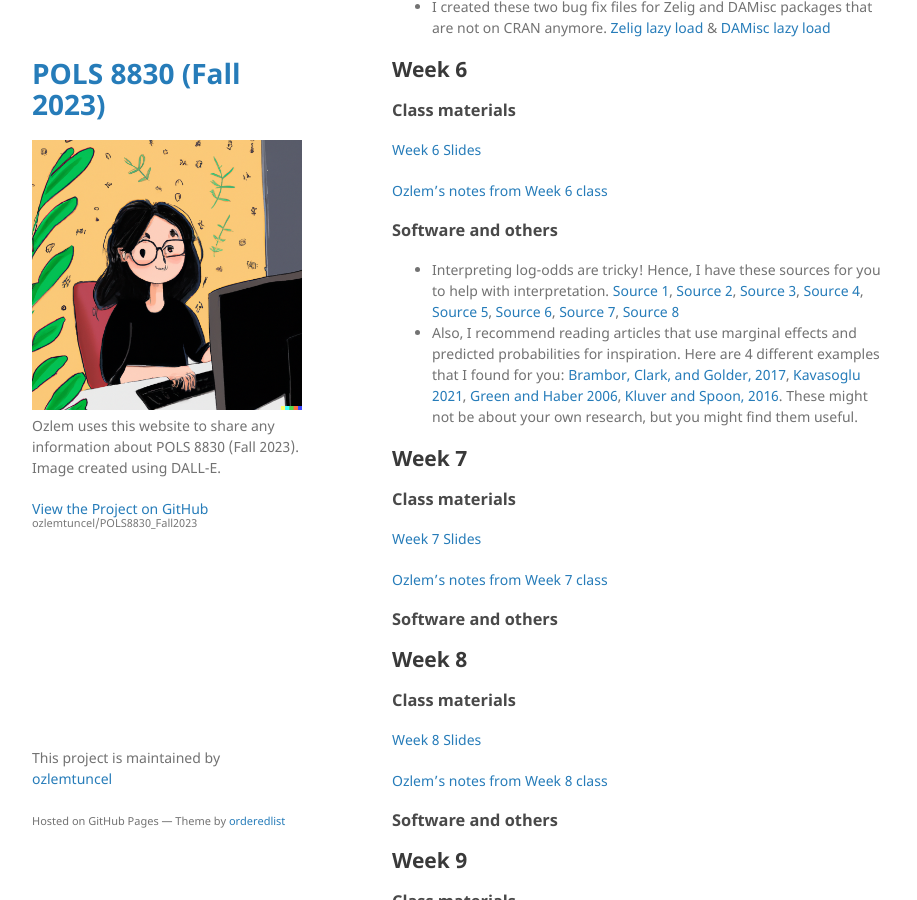
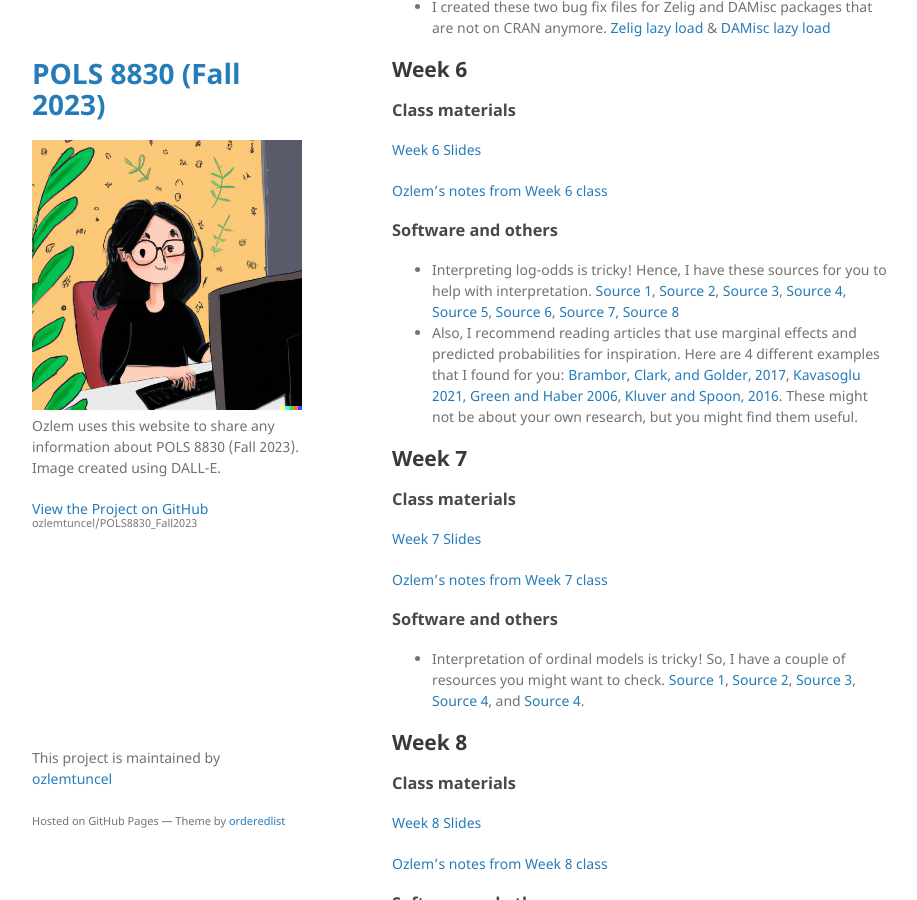
Before and after one commit to ozlemtuncel/POLS8830_Fall2023, a Jekyll site: the page built from index.md, in a window 1280 px wide and 900 px high, scrolled down 2910 px. Shown: the whole window, without its empty margins (178-1095 px from the left). Built offline with Jekyll 4.4.1, drawn with Linux system fonts in a browser that asks for light colours; our own code applies the rules of GitHub Pages for plain Markdown files.

Commit message:
Update index.md
commit for weke 7

```diff
--- a/index.md
+++ b/index.md
@@ -112,7 +112,7 @@ R scripts for Week 4: [Script I](docs/Week4_Logit_Probit_Models_tidy.R) & [Scrip
 [Ozlem's notes from Week 6 class](docs/week6.md)
 
 ### Software and others
-- Interpreting log-odds are tricky! Hence, I have these sources for you to help with interpretation. [Source 1](https://clas.ucdenver.edu/marcelo-perraillon/sites/default/files/attached-files/perraillon_marginal_effects_lecture_lisbon.pdf), [Source 2](https://stats.oarc.ucla.edu/other/mult-pkg/faq/general/faq-how-do-i-interpret-odds-ratios-in-logistic-regression/), [Source 3](https://cran.r-project.org/web/packages/margins/vignettes/Introduction.html), [Source 4](https://cran.r-project.org/web/packages/margins/vignettes/TechnicalDetails.pdf), [Source 5](https://www.andrewheiss.com/blog/2022/05/20/marginalia/#what-about-marginal-things-in-statistics), [Source 6](https://www.princeton.edu/~otorres/Margins.pdf), [Source 7](https://strengejacke.github.io/ggeffects/articles/introduction_marginal_effects.html), [Source 8](https://ds4ps.org/PROG-EVAL-III/LogisticReg.html)
+- Interpreting log-odds is tricky! Hence, I have these sources for you to help with interpretation. [Source 1](https://clas.ucdenver.edu/marcelo-perraillon/sites/default/files/attached-files/perraillon_marginal_effects_lecture_lisbon.pdf), [Source 2](https://stats.oarc.ucla.edu/other/mult-pkg/faq/general/faq-how-do-i-interpret-odds-ratios-in-logistic-regression/), [Source 3](https://cran.r-project.org/web/packages/margins/vignettes/Introduction.html), [Source 4](https://cran.r-project.org/web/packages/margins/vignettes/TechnicalDetails.pdf), [Source 5](https://www.andrewheiss.com/blog/2022/05/20/marginalia/#what-about-marginal-things-in-statistics), [Source 6](https://www.princeton.edu/~otorres/Margins.pdf), [Source 7](https://strengejacke.github.io/ggeffects/articles/introduction_marginal_effects.html), [Source 8](https://ds4ps.org/PROG-EVAL-III/LogisticReg.html)
 - Also, I recommend reading articles that use marginal effects and predicted probabilities for inspiration. Here are 4 different examples that I found for you: [Brambor, Clark, and Golder, 2017](https://www.cambridge.org/core/journals/political-analysis/article/understanding-interaction-models-improving-empirical-analyses/9BA57B3720A303C61EBEC6DDFA40744B), [Kavasoglu 2021](https://www.tandfonline.com/doi/full/10.1080/13510347.2021.1994552), [Green and Haber 2006](https://journals.sagepub.com/doi/full/10.1177/1354068816655570), [Kluver and Spoon, 2016](https://journals.sagepub.com/doi/full/10.1177/1354068815627399?casa_token=yGoJjMB2nVAAAAAA%3ATmJLQV-jDdSrSh9Nogxu7zvYDEgifQM32HH5xD8wJS-rAunKWZsYlnI6bdQ_EjlbDDB8prmOWJM). These might not be about your own research, but you might find them useful.
 
 ## Week 7
@@ -123,6 +123,7 @@ R scripts for Week 4: [Script I](docs/Week4_Logit_Probit_Models_tidy.R) & [Scrip
 [Ozlem's notes from Week 7 class](docs/week7*.md)
 
 ### Software and others
+- Interpretation of ordinal models is tricky! So, I have a couple of resources you might want to check. [Source 1](https://stats.oarc.ucla.edu/r/dae/ordinal-logistic-regression/), [Source 2](https://peopleanalytics-regression-book.org/gitbook/ord-reg.html#testing-the-proportional-odds-assumption), [Source 3](https://user2021.r-project.org/participation/technical_notes/t186/technote/), [Source 4](https://www.r-bloggers.com/2019/06/how-to-perform-ordinal-logistic-regression-in-r/), and [Source 4](https://www.bookdown.org/rwnahhas/RMPH/blr-ordinal.html).
 
 ## Week 8
 
```
